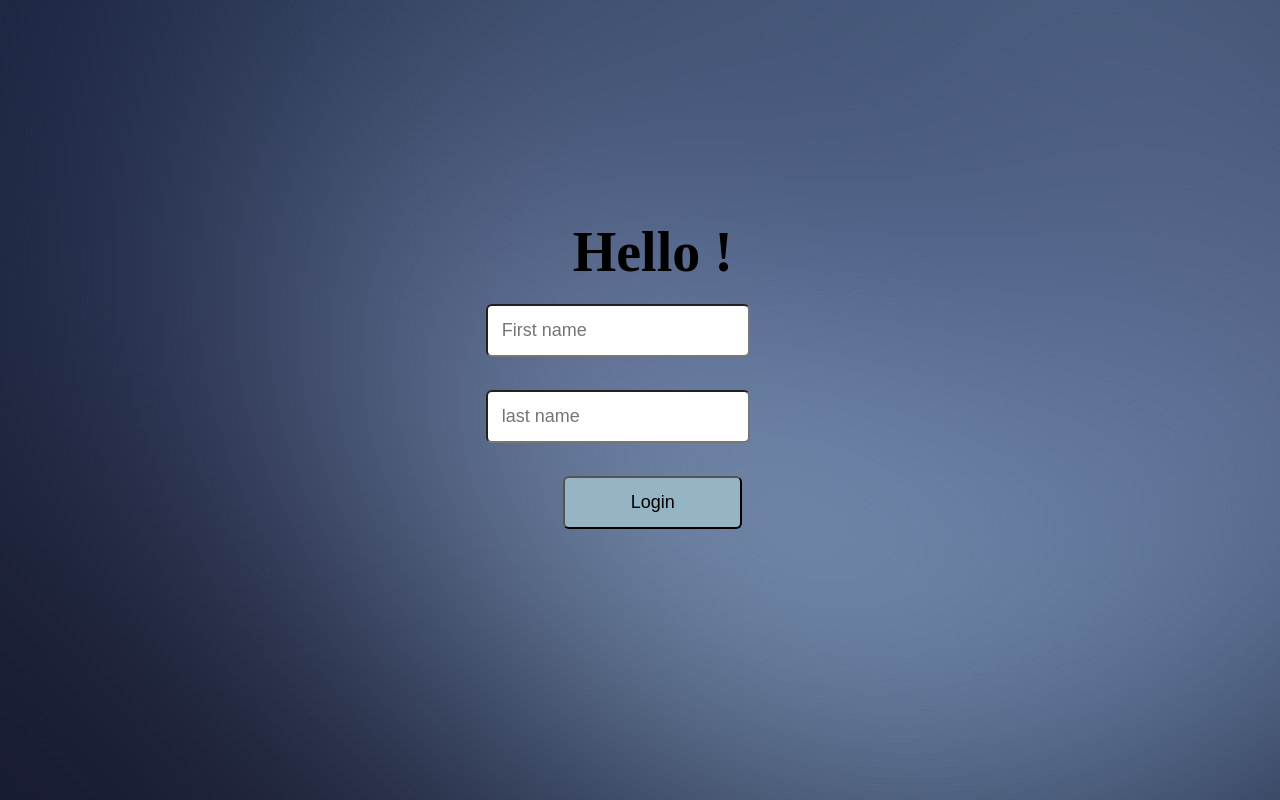
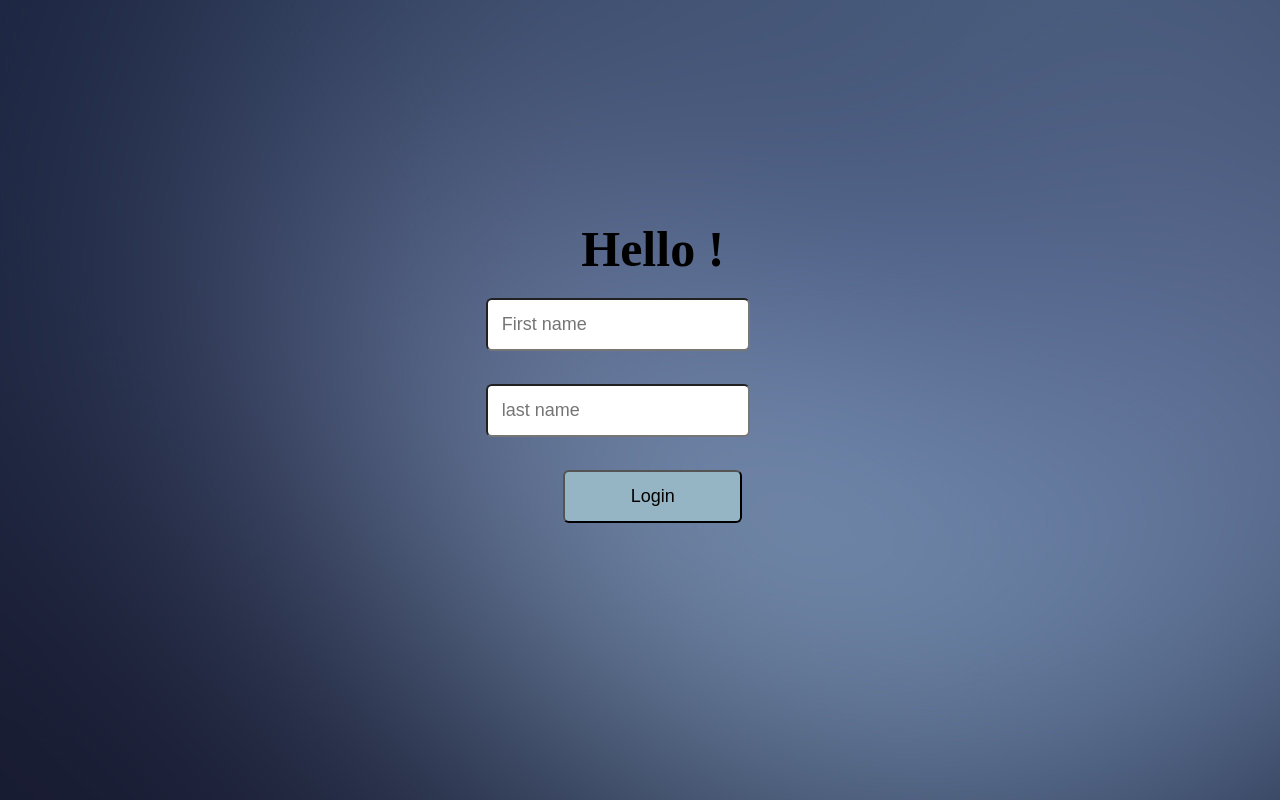
Before and after one commit to ShoaibAhmed230/login-form-using-query-selector, a plain HTML site: page index.html in a window 1280 px wide. Drawn offline with Linux system fonts and the light colour scheme.

Commit message:
adjusted font size

```diff
--- a/style.css
+++ b/style.css
@@ -16,7 +16,7 @@ body{
 h1{
     text-align: center;
     display: block;
-    font-size: 56px;
+    font-size: 50px;
     font-family: serif;
     margin: 20px;
 }
```
